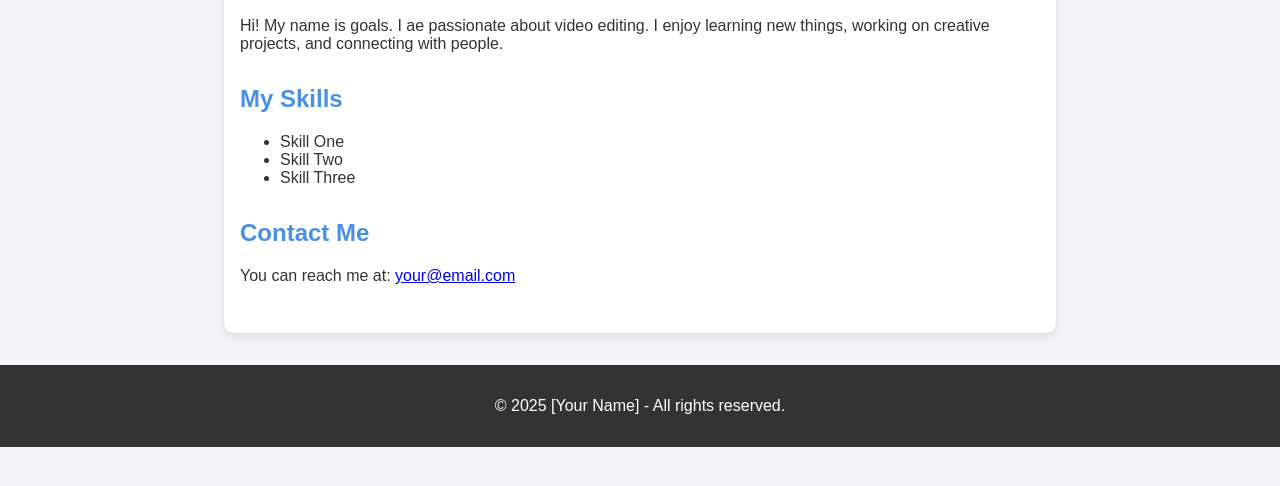
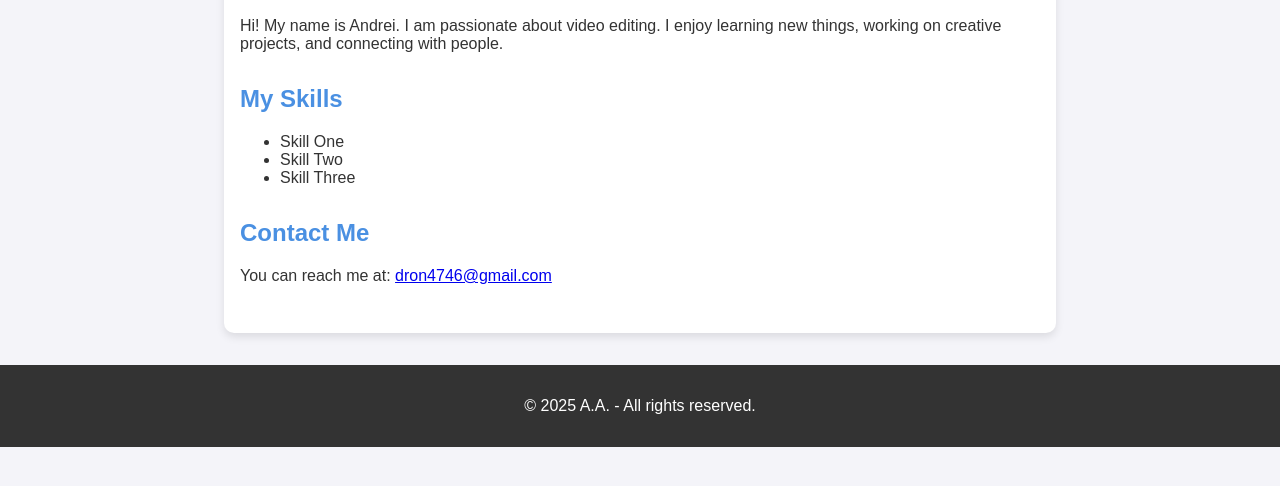
Before and after one commit to NewDron/site, a plain HTML site: page Site.html in a window 1280 px wide. Shown: the part 268-754 px from the top of the page. Drawn offline with Linux system fonts and the light colour scheme.

Commit message:
Update Site.html

```diff
--- a/Site.html
+++ b/Site.html
@@ -58,7 +58,7 @@
   <main>
     <section>
       <h2>About Me</h2>
-      <p>Hi! My name is goals. I ae passionate about video editing.
+      <p>Hi! My name is Andrei. I am passionate about video editing.
          I enjoy learning new things, working on creative projects, and connecting with people.</p>
     </section>
 
@@ -73,12 +73,12 @@
 
     <section>
       <h2>Contact Me</h2>
-      <p>You can reach me at: <a href="mailto:your@email.com">your@email.com</a></p>
+      <p>You can reach me at: <a href="mailto:dron4746@gmail.com">dron4746@gmail.com</a></p>
     </section>
   </main>
 
   <footer>
-    <p>&copy; 2025 [Your Name] - All rights reserved.</p>
+    <p>&copy; 2025 A.A. - All rights reserved.</p>
   </footer>
 
 </body>
```
